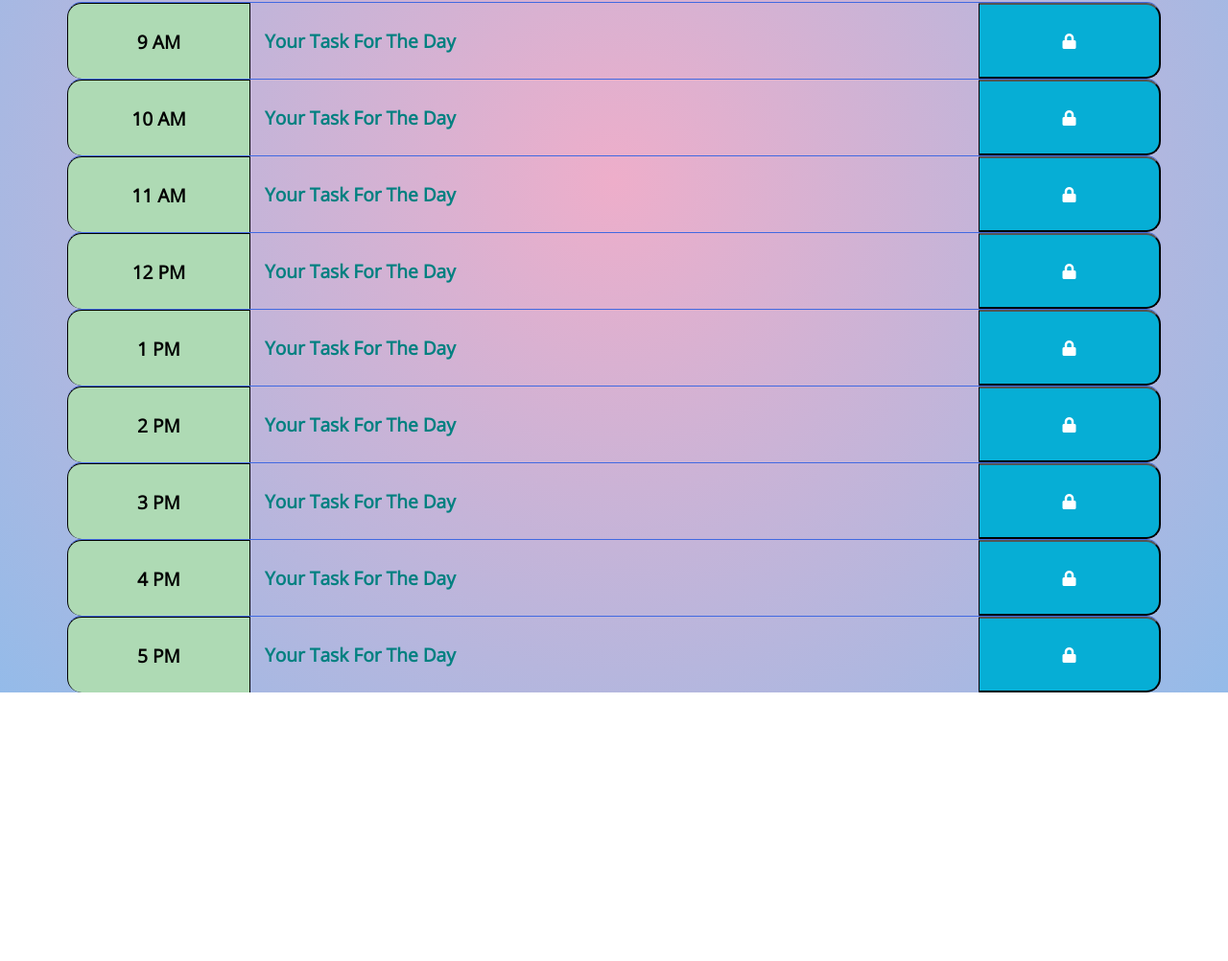
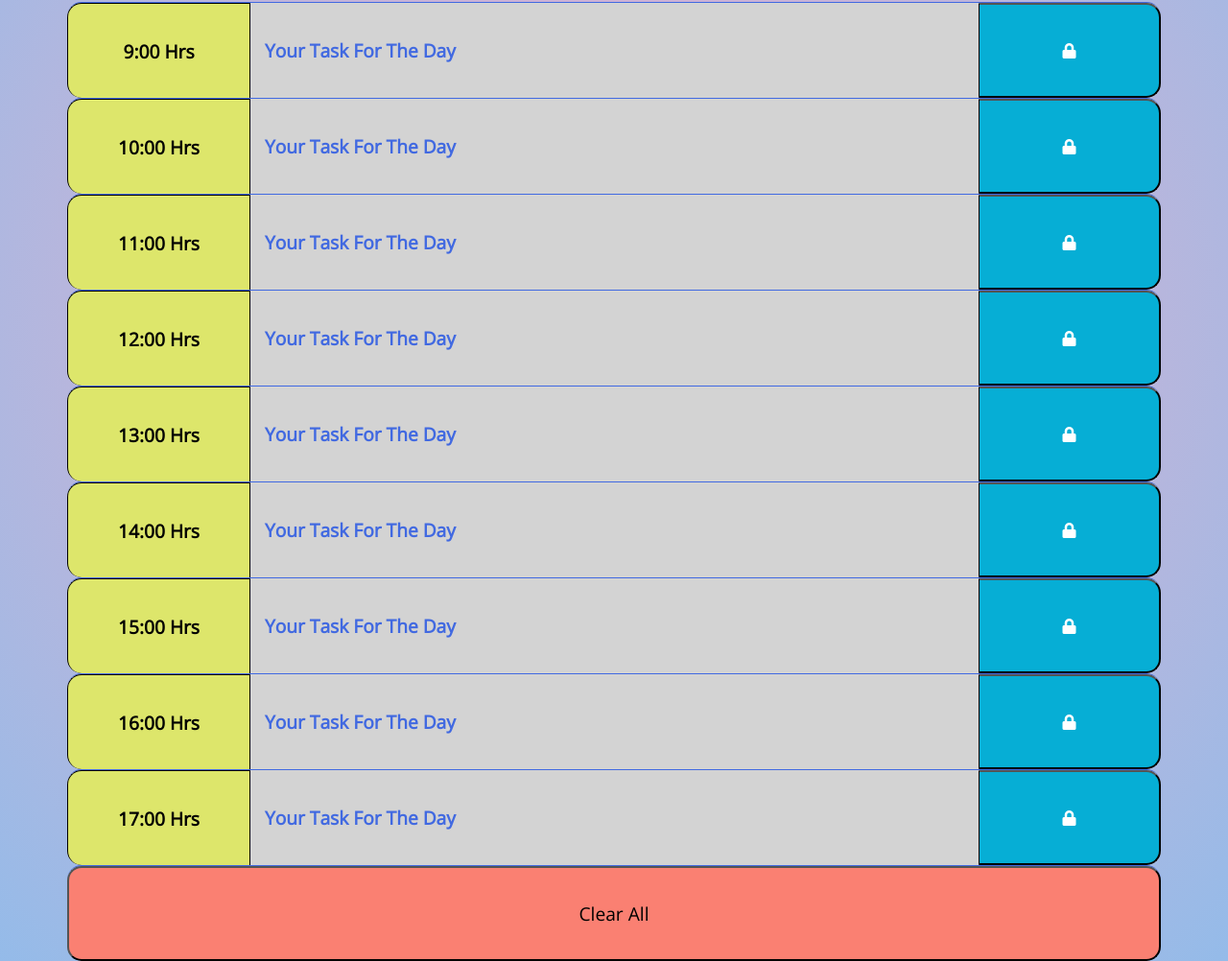
Before and after one commit to romzzp/DayPlanner, a plain HTML site: page index.html in a window 1280 px wide. Shown: the part 344-1346 px from the top of the page at 96% size. Before the commit the page ends 1066 px from the top, so only its background shows below. Drawn offline with nearby package versions, Linux system fonts and the light colour scheme.

Commit message:
added clear button to html, tweaked css and added function to js

```diff
--- a/index.html
+++ b/index.html
@@ -21,49 +21,52 @@
   </header>
   <div class="container">
     <div class="row timeSlot" id="9">
-      <div class="col-2 hour">9 AM</div>
+      <div class="col-2 hour">9:00 Hrs</div>
       <textarea class="col-8 work" placeholder="Your Task For The Day"></textarea>
       <button class="col-2 saveBtn fa fa-lock"></button>
     </div>
     <div class="row timeSlot" id="10">
-      <div class="col-2 hour">10 AM</div>
+      <div class="col-2 hour">10:00 Hrs</div>
       <textarea class="col-8 work" placeholder="Your Task For The Day"></textarea>
       <button class="col-2 saveBtn fa fa-lock"></button>
     </div>
     <div class="row timeSlot" id="11">
-      <div class="col-2 hour">11 AM</div>
+      <div class="col-2 hour">11:00 Hrs</div>
       <textarea class="col-8 work" placeholder="Your Task For The Day"></textarea>
       <button class="col-2 saveBtn fa fa-lock"></button>
     </div>
     <div class="row timeSlot" id="12">
-      <div class="col-2 hour">12 PM</div>
+      <div class="col-2 hour">12:00 Hrs</div>
       <textarea class="col-8 work" placeholder="Your Task For The Day"></textarea>
       <button class="col-2 saveBtn fa fa-lock"></button>
     </div>
-    <div class="row timeSlot" id="1">
-      <div class="col-2 hour">1 PM</div>
+    <div class="row timeSlot" id="13">
+      <div class="col-2 hour">13:00 Hrs</div>
       <textarea class="col-8 work" placeholder="Your Task For The Day"></textarea>
       <button class="col-2 saveBtn fa fa-lock"></button>
     </div>
-    <div class="row timeSlot" id="2">
-      <div class="col-2 hour">2 PM</div>
+    <div class="row timeSlot" id="14">
+      <div class="col-2 hour">14:00 Hrs</div>
       <textarea class="col-8 work" placeholder="Your Task For The Day"></textarea>
       <button class="col-2 saveBtn fa fa-lock"></button>
     </div>
-    <div class="row timeSlot" id="3">
-      <div class="col-2 hour">3 PM</div>
+    <div class="row timeSlot" id="15">
+      <div class="col-2 hour">15:00 Hrs</div>
       <textarea class="col-8 work" placeholder="Your Task For The Day"></textarea>
       <button class="col-2 saveBtn fa fa-lock"></button>
     </div>
-    <div class="row timeSlot" id="4">
-      <div class="col-2 hour">4 PM</div>
+    <div class="row timeSlot" id="16">
+      <div class="col-2 hour">16:00 Hrs</div>
       <textarea class="col-8 work" placeholder="Your Task For The Day"></textarea>
       <button class="col-2 saveBtn fa fa-lock"></button>
     </div>
-    <div class="row timeSlot" id="5">
-      <div class="col-2 hour">5 PM</div>
+    <div class="row timeSlot" id="17">
+      <div class="col-2 hour">17:00 Hrs</div>
       <textarea class="col-8 work" placeholder="Your Task For The Day"></textarea>
       <button class="col-2 saveBtn fa fa-lock"></button>
+    </div>
+    <div class="row">
+      <button class="col-12 clearBtn">Clear All</button>
     </div>
   </div>
 
--- a/script.js
+++ b/script.js
@@ -11,3 +11,46 @@ $(document).ready(function () {
     update();
     setInterval(update, 1000);
 });
+
+// $(document).ready(function () {
+var time = moment();
+
+function dayScheduler() {
+    thisHour = time.hours();
+    $(".timeSlot").each(function () {
+        var workHour = parseInt($(this).attr("id"));
+        if (workHour > thisHour) {
+            $(this).addClass("future")
+        }
+        else if (workHour === thisHour) {
+            $(this).addClass("present");
+        }
+        else {
+            $(this).addClass("past");
+        }
+    })
+}
+dayScheduler();
+
+function saveWork() {
+    $(".timeSlot").each(function () {
+        var id = $(this).attr("id");
+        var work = localStorage.getItem(id);
+        if (work !== null) {
+            $(this).children(".work").val(work);
+        }
+    });
+}
+saveWork();
+
+var saveBtn = $(".saveBtn");
+saveBtn.on("click", function () {
+    var time = $(this).parent().attr("id");
+    var work = $(this).siblings(".work").val();
+    localStorage.setItem(time, work);
+});
+
+var clearBtn = $(".clearBtn");
+clearBtn.on("click", function () {
+    localStorage.clear();
+});
--- a/style.css
+++ b/style.css
@@ -17,15 +17,14 @@ textarea {
   resize: none;
   color: #000000;
   border-left: 1px solid black;
-  padding: 10px;
+  padding-top: 40px;
   font-size: larger;
   font-weight: bold;
 }
 
 ::-webkit-input-placeholder {
   /* Chrome/Opera/Safari */
-  color: teal;
-  padding-top: 20px;
+  color: royalblue;
 }
 
 .jumbotron {
@@ -52,7 +51,7 @@ textarea {
 
 .row {
   white-space: pre-wrap;
-  height: 80px;
+  height: 100px;
   border-top: 1px solid royalblue;
   border-top-left-radius: 15px;
   border-bottom-left-radius: 15px;
@@ -61,13 +60,13 @@ textarea {
 }
 
 .hour {
-  background-color: #aedab4;
+  background-color: #dde66b;
   color: #000000;
   border-top: 1px solid #000000;
   text-align: center;
   border-top-left-radius: 15px;
   border-bottom-left-radius: 15px;
-  padding-top: 30px;
+  padding-top: 40px;
   font-weight: bolder;
   font-size: larger;
   border-left: 1px solid black;
@@ -95,11 +94,22 @@ textarea {
   background-color: #06aed5;
   color: white;
 }
+.clearBtn {
+  border-radius: 15px;
+  font-size: larger;
+  background-color: salmon;
+}
 
 .saveBtn:hover {
   background-color: #ff6961;
-  transition: 0.2s ease-in-out;
+  transition: 0.2s ease;
 }
+
+.clearBtn:hover {
+  background-color: orangered;
+  transition: 0.2s ease;
+}
+
 #currentDay {
   font-size: 30px;
   font-weight: bolder;
```
